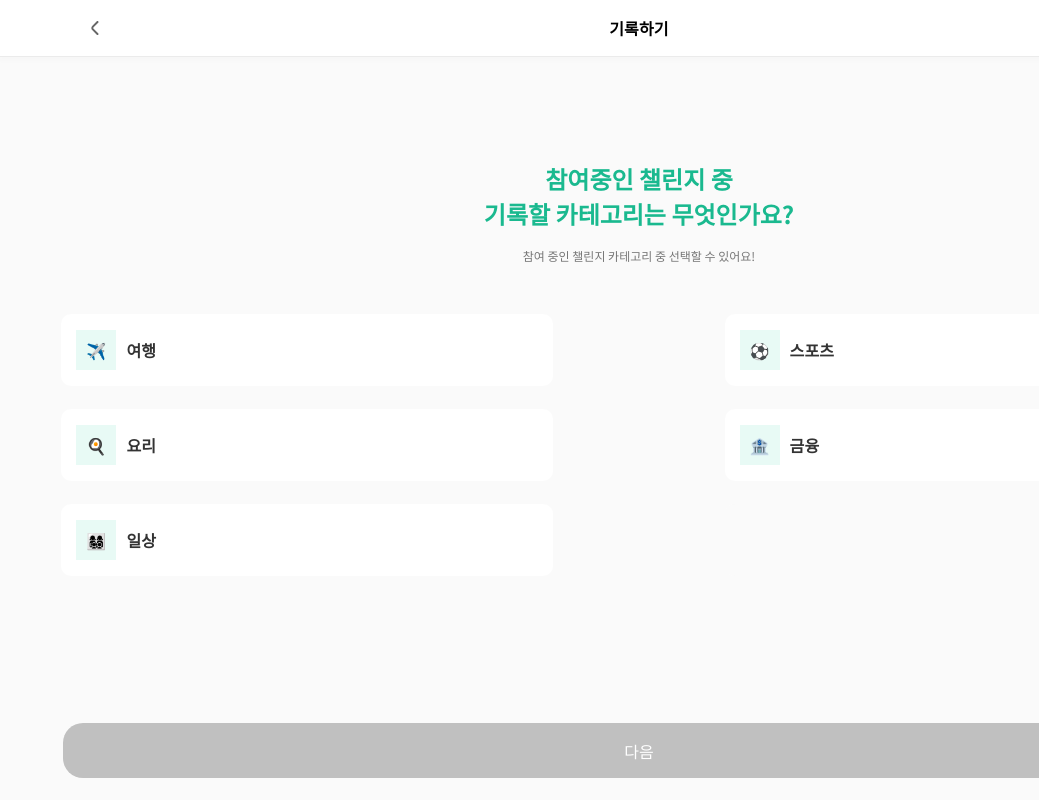
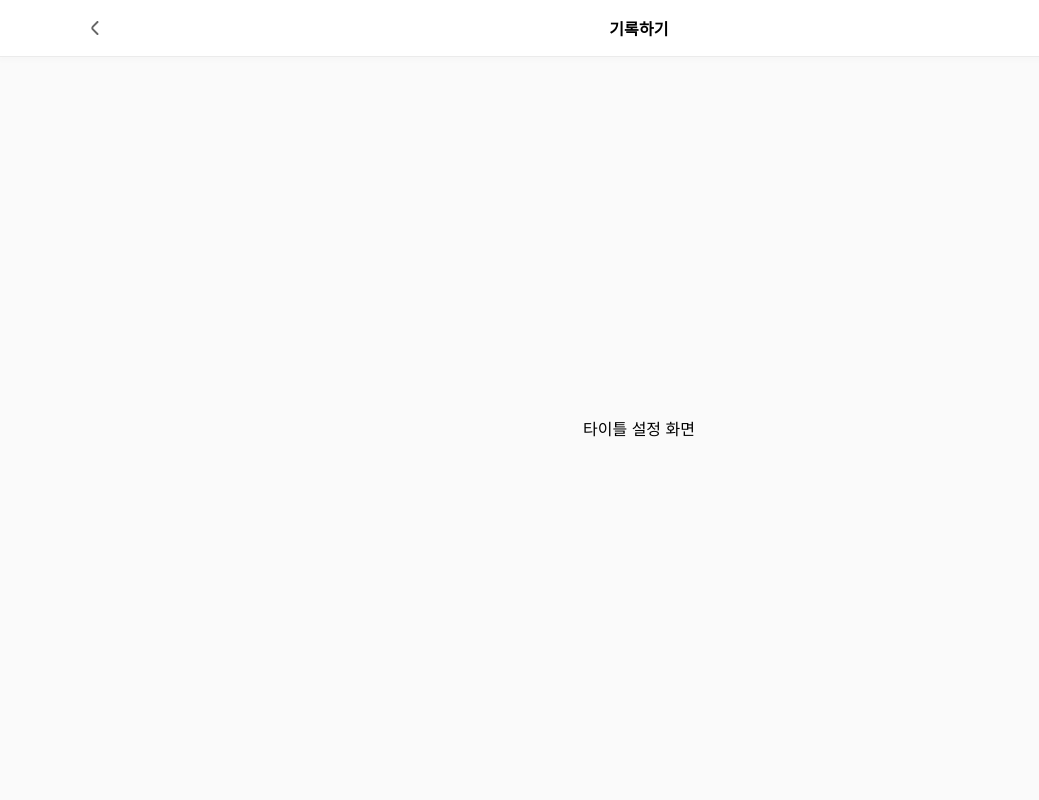
Before and after one commit to BUZZINGPolarBear/FRONT_ILogU, a React (Create React App) app: page /feed/write in a window 1280 px wide. Shown: the whole page, without its empty margins (241-1280 px from the left). Built offline with nearby package versions, Linux system fonts and the light colour scheme; a web font is replaced by a local one.

Commit message:
add: recoil 상태관리를 활용한 피드 글쓰기 화면 내용 전환

```diff
--- /dev/null
+++ b/src/APP/Feed/writeFeed/recoil/recoild.feed.js
@@ -0,0 +1,6 @@
+import { atom } from 'recoil';
+
+export const writeStatusRecoil = atom({
+	key: 'navigateSelectState',
+	default: 'select category',
+});
--- a/src/APP/Feed/writeFeed/writeFeed.category.jsx
+++ b/src/APP/Feed/writeFeed/writeFeed.category.jsx
@@ -8,6 +8,8 @@ import {
 	Routes,
 	useNavigate,
 } from 'react-router-dom';
+import { useRecoilState, useRecoilValue } from 'recoil';
+import * as feedRecoil from './recoil/recoild.feed';
 
 import * as infoS from './Styles/info.styles';
 import * as tokens from '../../../tokens';
@@ -15,10 +17,17 @@ import * as tokens from '../../../tokens';
 function FeedCategory() {
 	const [isSelected, setIsSelected] = useState(false);
 	const [selectCategory, setSelectCategory] = useState('none');
+	const [writeStatusRecoil, setWriteStatusRecoil] = useRecoilState(
+		feedRecoil.writeStatusRecoil,
+	);
 
 	const handleCaterogyClick = (e, category) => {
 		setIsSelected(true);
 		setSelectCategory(category);
+	};
+
+	const handleNextBtnClick = () => {
+		setWriteStatusRecoil('select title');
 	};
 
 	return (
@@ -77,7 +86,10 @@ function FeedCategory() {
 					></infoS.FeedCategory>
 				</infoS.FeedCategoryWrapper>
 			</infoS.FeedCategorySelectArea>
-			<infoS.FeedWriteSubmitArea isCategorySelected={isSelected}>
+			<infoS.FeedWriteSubmitArea
+				isCategorySelected={isSelected}
+				onClick={handleNextBtnClick()}
+			>
 				다음
 			</infoS.FeedWriteSubmitArea>
 		</>
--- a/src/APP/Feed/writeFeed/writeFeed.info.jsx
+++ b/src/APP/Feed/writeFeed/writeFeed.info.jsx
@@ -8,6 +8,8 @@ import {
 	Routes,
 	useNavigate,
 } from 'react-router-dom';
+import { useRecoilState, useRecoilValue } from 'recoil';
+import * as feedRecoil from './recoil/recoild.feed';
 
 import FeedCategory from './writeFeed.category';
 
@@ -19,7 +21,9 @@ function FeedWrite(props) {
 	const handleBackwardClick = (e) => {
 		navigate(`/feed/main`);
 	};
-
+	const [writeStatusRecoil, setWriteStatusRecoil] = useRecoilState(
+		feedRecoil.writeStatusRecoil,
+	);
 	return (
 		<>
 			<infoS.TopNavBar>
@@ -29,7 +33,13 @@ function FeedWrite(props) {
 				<infoS.TopTextArea>기록하기</infoS.TopTextArea>
 			</infoS.TopNavBar>
 			<infoS.FeedWriteArea>
-				<FeedCategory></FeedCategory>
+				{writeStatusRecoil == 'select category' ? (
+					<FeedCategory></FeedCategory>
+				) : writeStatusRecoil == 'select title' ? (
+					<div>타이틀 설정 화면</div>
+				) : (
+					<div></div>
+				)}
 			</infoS.FeedWriteArea>
 		</>
 	);
```
